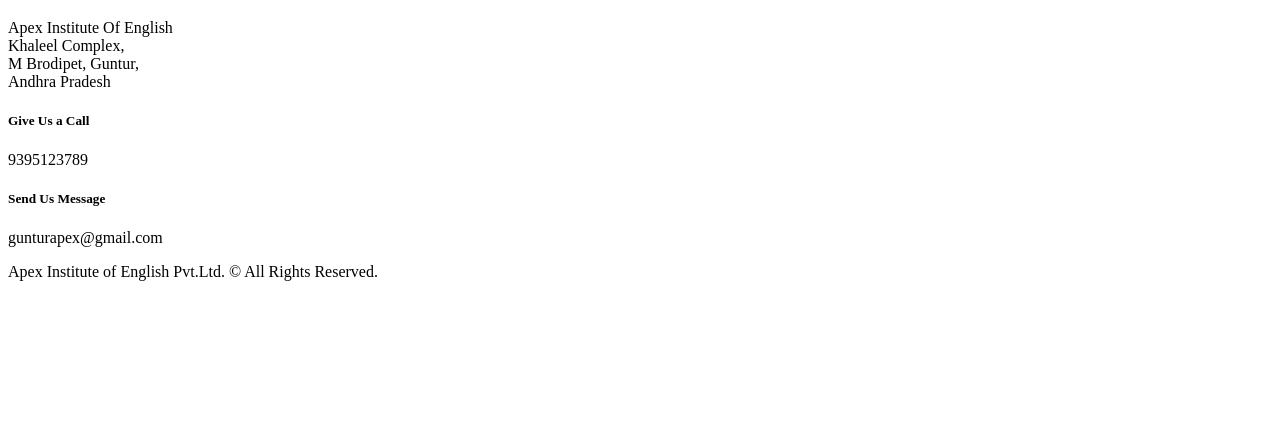
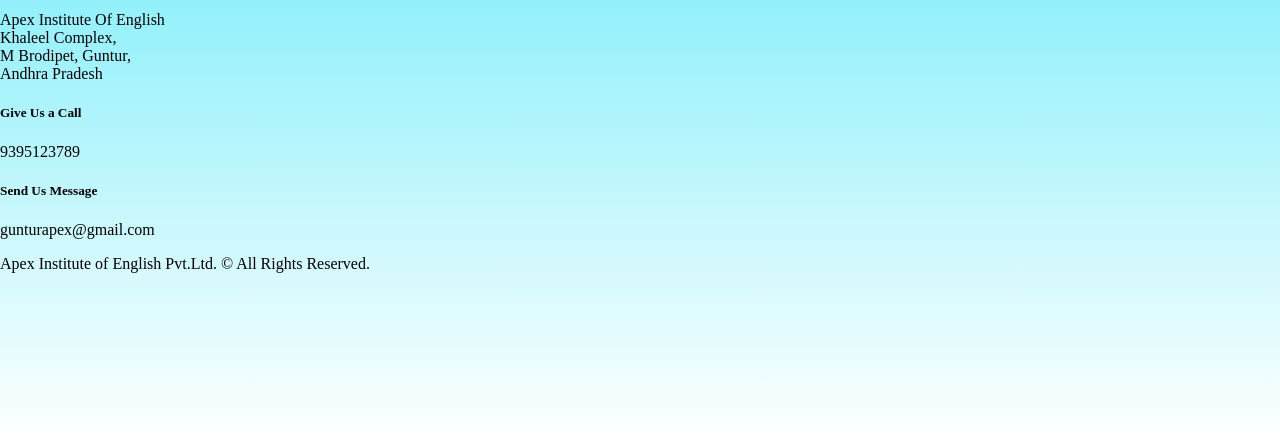
Before and after one commit to rajasree1409/apex-website, a plain HTML site: page footer.html in a window 1280 px wide. Shown: the part 359-800 px from the top of the page. Drawn offline with Linux system fonts and the light colour scheme.

Commit message:
Update footer.html

```diff
--- a/footer.html
+++ b/footer.html
@@ -1,6 +1,14 @@
 <html>
 <head>
     <title>Footer</title>
+    <style>
+        body
+        {
+            background: linear-gradient(#3AE5F8, #FFFFFF);
+            margin: 0;
+            padding: 0;
+        }
+    </style>
 </head>
 <body>
     <footer>
```
